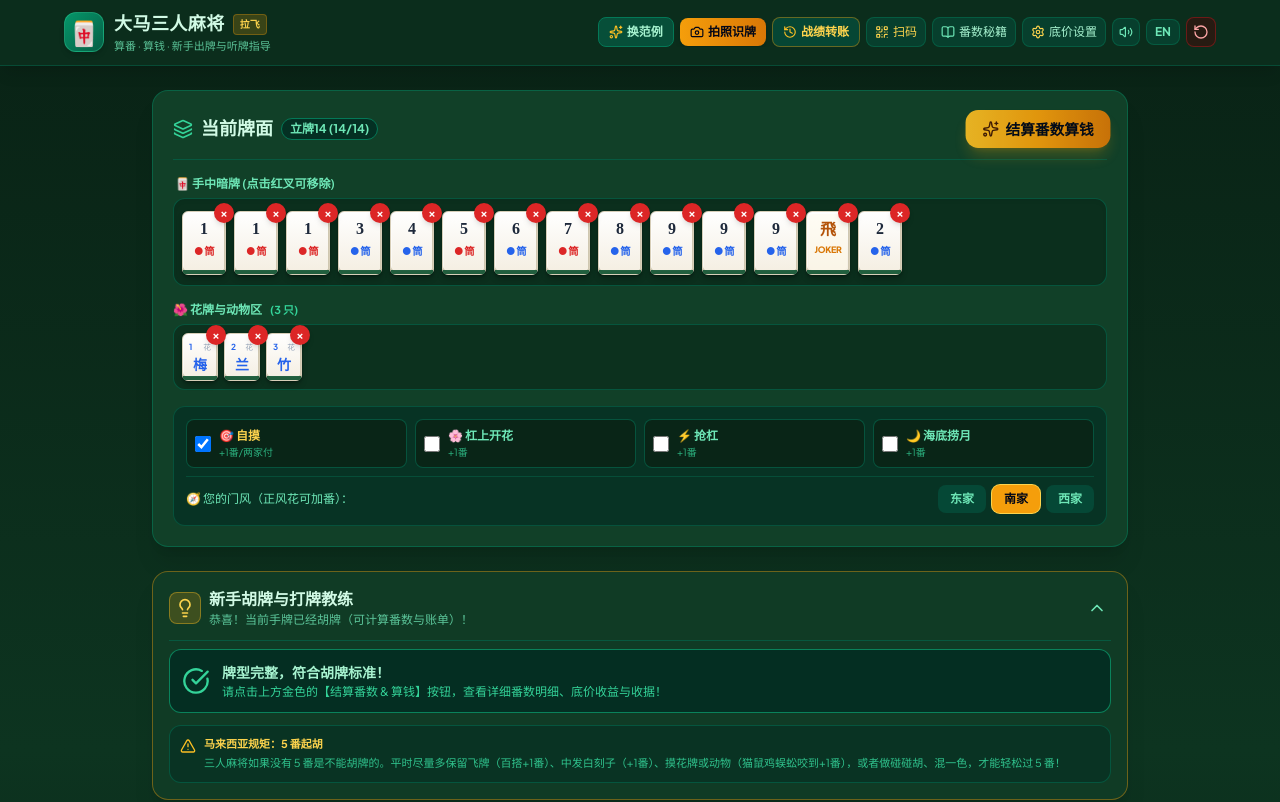
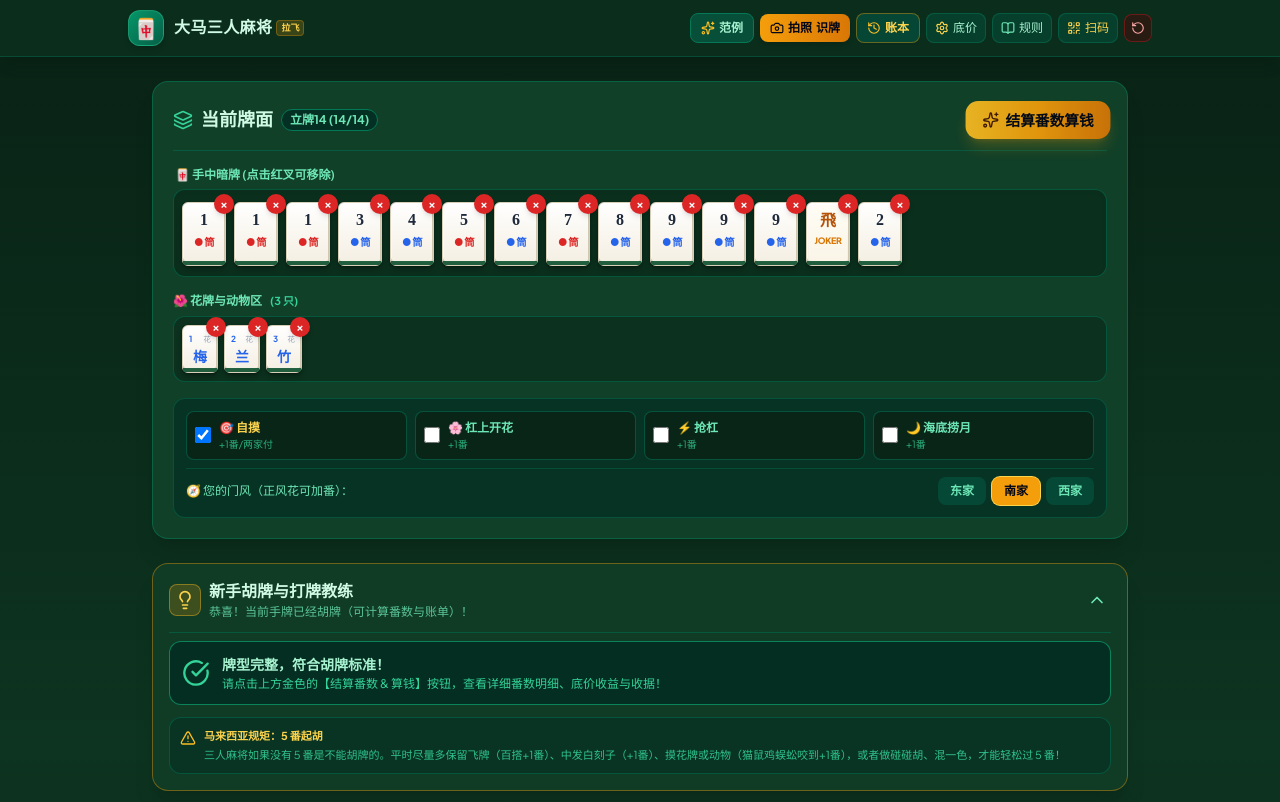
Before and after one commit to IV4N666/91clubmahjong, a React (Vite) app: page / in a window 1280 px wide. Shown: the top 802 px of the page. Built offline with nearby package versions, Linux system fonts and the light colour scheme; a web font is replaced by a local one.

Commit message:
perf: remove sound & language toggles to streamline mobile navbar within 100vw

```diff
--- a/src/components/Navbar.tsx
+++ b/src/components/Navbar.tsx
@@ -1,7 +1,5 @@
 import React from 'react';
 import {
-  Volume2,
-  VolumeX,
   Settings,
   BookOpen,
   Camera,
@@ -10,11 +8,8 @@ import {
   History,
   QrCode,
 } from 'lucide-react';
-import { soundFx } from '../utils/soundEffects';
 
 interface NavbarProps {
-  lang: 'zh' | 'en';
-  onToggleLang: () => void;
   onOpenSettings: () => void;
   onOpenRules: () => void;
   onOpenHistory: () => void;
@@ -23,13 +18,14 @@ interface NavbarProps {
   onOpenCamera: () => void;
   onClearHand: () => void;
   onLoadSample: () => void;
-  soundEnabled: boolean;
-  onToggleSound: () => void;
+  // 保持接口兼容
+  lang?: 'zh' | 'en';
+  onToggleLang?: () => void;
+  soundEnabled?: boolean;
+  onToggleSound?: () => void;
 }
 
 export const Navbar: React.FC<NavbarProps> = ({
-  lang,
-  onToggleLang,
   onOpenSettings,
   onOpenRules,
   onOpenHistory,
@@ -38,133 +34,109 @@ export const Navbar: React.FC<NavbarProps> = ({
   onOpenCamera,
   onClearHand,
   onLoadSample,
-  soundEnabled,
-  onToggleSound,
 }) => {
   return (
-    <header className="sticky top-0 z-40 bg-[#0c2f1d]/95 backdrop-blur-md border-b border-emerald-800/60 shadow-lg px-2.5 py-2 sm:px-6 sm:py-2.5">
-      <div className="max-w-6xl mx-auto flex items-center justify-between gap-1.5 sm:gap-2">
+    <header className="sticky top-0 z-40 bg-[#0c2f1d]/95 backdrop-blur-md border-b border-emerald-800/60 shadow-lg px-2 py-2 sm:px-6 sm:py-2.5 w-full max-w-full overflow-x-hidden">
+      <div className="max-w-5xl mx-auto flex items-center justify-between gap-1 sm:gap-2">
         {/* Logo & 标题 */}
         <div className="flex items-center gap-1.5 sm:gap-2.5 shrink-0">
-          <div className="w-8 h-8 sm:w-10 sm:h-10 rounded-xl bg-gradient-to-br from-emerald-600 to-emerald-800 border border-emerald-400/40 flex items-center justify-center shadow-md text-xl sm:text-2xl">
+          <div className="w-8 h-8 sm:w-9 sm:h-9 rounded-xl bg-gradient-to-br from-emerald-600 to-emerald-800 border border-emerald-400/40 flex items-center justify-center shadow-md text-lg sm:text-xl">
             🀄
           </div>
           <div>
-            <div className="flex items-center gap-1 sm:gap-2">
-              <h1 className="font-mahjong font-extrabold text-sm sm:text-lg text-emerald-100 tracking-wide">
-                {lang === 'zh' ? '大马三人麻将' : 'MY 3P Mahjong'}
+            <div className="flex items-center gap-1">
+              <h1 className="font-mahjong font-extrabold text-sm sm:text-base text-emerald-100 tracking-wide whitespace-nowrap">
+                大马三人麻将
               </h1>
-              <span className="bg-amber-500/20 text-amber-300 text-[9px] sm:text-[10px] font-bold px-1 py-0.2 sm:px-1.5 sm:py-0.5 rounded border border-amber-500/30">
-                {lang === 'zh' ? '拉飞' : 'LaFei'}
+              <span className="bg-amber-500/20 text-amber-300 text-[9px] font-bold px-1 py-0.2 rounded border border-amber-500/30 shrink-0">
+                拉飞
               </span>
             </div>
-            <p className="text-[11px] text-emerald-300/80 font-medium hidden sm:block">
-              {lang === 'zh' ? '算番 · 算钱 · 新手出牌与听牌指导' : 'Fan & Payout Calculator · Beginner Coach'}
-            </p>
           </div>
         </div>
 
         {/* 顶部快捷操作 */}
-        <div className="flex items-center gap-1 sm:gap-1.5 shrink-0 overflow-x-auto no-scrollbar">
+        <div className="flex items-center gap-1 sm:gap-1.5 shrink-0">
           {/* 范例手牌 */}
           <button
             type="button"
             onClick={onLoadSample}
-            className="flex items-center gap-1 text-xs font-semibold p-1.5 sm:px-2.5 sm:py-1.5 rounded-lg bg-emerald-800/70 hover:bg-emerald-700/80 text-emerald-200 border border-emerald-700 transition"
-            title={lang === 'zh' ? '载入高手经典手牌' : 'Load Sample Hand'}
+            className="flex items-center gap-1 text-xs font-semibold p-1.5 sm:px-2.5 sm:py-1.5 rounded-lg bg-emerald-800/70 hover:bg-emerald-700/80 text-emerald-200 border border-emerald-700 transition shrink-0"
+            title="换高手范例手牌"
           >
             <Sparkles className="w-3.5 h-3.5 text-amber-400" />
-            <span className="hidden md:inline">{lang === 'zh' ? '换范例' : 'Sample'}</span>
+            <span className="hidden sm:inline">范例</span>
           </button>
 
           {/* 拍照识牌 */}
           <button
             type="button"
             onClick={onOpenCamera}
-            className="flex items-center gap-1 text-xs font-bold p-1.5 sm:px-2.5 sm:py-1.5 rounded-lg bg-gradient-to-r from-amber-500 to-amber-600 hover:from-amber-400 hover:to-amber-500 text-slate-950 shadow-md transition whitespace-nowrap"
-            title={lang === 'zh' ? '拍照识别手牌' : 'Scan Tiles with Camera'}
+            className="flex items-center gap-1 text-xs font-bold px-2 py-1.5 sm:px-2.5 sm:py-1.5 rounded-lg bg-gradient-to-r from-amber-500 to-amber-600 hover:from-amber-400 hover:to-amber-500 text-slate-950 shadow-md transition whitespace-nowrap shrink-0"
+            title="拍照识别手牌"
           >
             <Camera className="w-3.5 h-3.5" />
-            <span className="hidden sm:inline">{lang === 'zh' ? '拍照识牌' : 'Scan'}</span>
+            <span>拍照</span>
+            <span className="hidden sm:inline">识牌</span>
           </button>
 
           {/* 战绩账本与终局转账 */}
           <button
             type="button"
             onClick={onOpenHistory}
-            className="flex items-center gap-1 text-xs font-bold p-1.5 sm:px-2.5 sm:py-1.5 rounded-lg bg-emerald-900/80 hover:bg-emerald-800 text-amber-300 border border-amber-500/40 shadow-sm transition whitespace-nowrap"
-            title={lang === 'zh' ? '查看牌局总账本与自动转账方案' : 'Session Ledger & Transfers'}
+            className="flex items-center gap-1 text-xs font-bold px-2 py-1.5 sm:px-2.5 sm:py-1.5 rounded-lg bg-emerald-900/80 hover:bg-emerald-800 text-amber-300 border border-amber-500/40 shadow-sm transition whitespace-nowrap shrink-0"
+            title="查看牌局总账本与自动转账方案"
           >
             <History className="w-3.5 h-3.5 text-amber-400" />
-            <span className="hidden sm:inline">{lang === 'zh' ? '战绩转账' : 'Ledger'}</span>
+            <span>账本</span>
             {roundsCount > 0 && (
-              <span className="bg-amber-500 text-slate-950 text-[10px] font-black px-1.5 py-0.2 rounded-full">
+              <span className="ml-0.5 bg-amber-500 text-slate-950 text-[10px] font-black px-1.5 py-0.2 rounded-full">
                 {roundsCount}
               </span>
             )}
+          </button>
+
+          {/* 规则与底价设置 */}
+          <button
+            type="button"
+            onClick={onOpenSettings}
+            className="p-1.5 sm:px-2 sm:py-1.5 rounded-lg bg-emerald-900/60 hover:bg-emerald-800 text-emerald-200 border border-emerald-700/50 flex items-center gap-1 text-xs transition shrink-0"
+            title="设置底价 RM、倍数与起胡番数"
+          >
+            <Settings className="w-3.5 h-3.5 text-amber-300" />
+            <span className="hidden md:inline">底价</span>
+          </button>
+
+          {/* 新手百科 */}
+          <button
+            type="button"
+            onClick={onOpenRules}
+            className="p-1.5 sm:px-2 sm:py-1.5 rounded-lg bg-emerald-900/60 hover:bg-emerald-800 text-emerald-200 border border-emerald-700/50 flex items-center gap-1 text-xs transition shrink-0"
+            title="查看大马三人麻将番数表与规则"
+          >
+            <BookOpen className="w-3.5 h-3.5 text-emerald-300" />
+            <span className="hidden md:inline">规则</span>
           </button>
 
           {/* 扫码分享 */}
           <button
             type="button"
             onClick={onOpenQRCode}
-            className="p-1.5 sm:px-2 sm:py-1.5 rounded-lg bg-emerald-900/60 hover:bg-emerald-800 text-amber-300 border border-emerald-700/50 flex items-center gap-1 text-xs transition"
-            title={lang === 'zh' ? '手机扫码直接打开' : 'Share QR Code'}
+            className="p-1.5 sm:px-2 sm:py-1.5 rounded-lg bg-emerald-900/60 hover:bg-emerald-800 text-amber-300 border border-emerald-700/50 flex items-center gap-1 text-xs transition shrink-0"
+            title="手机扫码直接打开"
           >
             <QrCode className="w-3.5 h-3.5 text-amber-300" />
-            <span className="hidden md:inline">{lang === 'zh' ? '扫码' : 'QR'}</span>
-          </button>
-
-          {/* 新手百科 */}
-          <button
-            type="button"
-            onClick={onOpenRules}
-            className="p-1.5 sm:px-2 sm:py-1.5 rounded-lg bg-emerald-900/60 hover:bg-emerald-800 text-emerald-200 border border-emerald-700/50 flex items-center gap-1 text-xs transition"
-            title={lang === 'zh' ? '查看大马三人麻将番数表与术语' : 'Rules Guide'}
-          >
-            <BookOpen className="w-3.5 h-3.5 text-emerald-300" />
-            <span className="hidden lg:inline">{lang === 'zh' ? '番数秘籍' : 'Rules'}</span>
-          </button>
-
-          {/* 规则与底价设置 */}
-          <button
-            type="button"
-            onClick={onOpenSettings}
-            className="p-1.5 sm:px-2 sm:py-1.5 rounded-lg bg-emerald-900/60 hover:bg-emerald-800 text-emerald-200 border border-emerald-700/50 flex items-center gap-1 text-xs transition"
-            title={lang === 'zh' ? '设置底价 RM、倍数与起胡番数' : 'Stakes Settings'}
-          >
-            <Settings className="w-3.5 h-3.5 text-amber-300" />
-            <span className="hidden lg:inline">{lang === 'zh' ? '底价设置' : 'Stakes'}</span>
-          </button>
-
-          {/* 音效开关 */}
-          <button
-            type="button"
-            onClick={onToggleSound}
-            className="p-1.5 rounded-lg bg-emerald-900/60 hover:bg-emerald-800 text-emerald-300 border border-emerald-700/50 transition"
-            title={soundEnabled ? (lang === 'zh' ? '静音' : 'Mute') : (lang === 'zh' ? '开启音效' : 'Sound On')}
-          >
-            {soundEnabled ? <Volume2 className="w-3.5 h-3.5" /> : <VolumeX className="w-3.5 h-3.5 text-slate-400" />}
-          </button>
-
-          {/* 语言切换 */}
-          <button
-            type="button"
-            onClick={onToggleLang}
-            className="px-2 py-1 rounded-lg bg-emerald-900/60 hover:bg-emerald-800 text-emerald-300 border border-emerald-700/50 text-xs font-bold transition"
-            title="Toggle Language"
-          >
-            {lang === 'zh' ? 'EN' : '中'}
+            <span className="hidden lg:inline">扫码</span>
           </button>
 
           {/* 一键清空 */}
           <button
             type="button"
             onClick={onClearHand}
-            className="p-1.5 rounded-lg bg-red-950/50 hover:bg-red-900/80 text-red-300 border border-red-800/60 transition"
-            title="清空手牌"
+            className="p-1.5 rounded-lg bg-red-950/50 hover:bg-red-900/80 text-red-300 border border-red-800/60 transition shrink-0"
+            title="清空当前手牌"
           >
-            <RotateCcw className="w-4 h-4" />
+            <RotateCcw className="w-3.5 h-3.5" />
           </button>
         </div>
       </div>
--- a/src/index.css
+++ b/src/index.css
@@ -3,7 +3,10 @@
 @tailwind utilities;
 
 @layer base {
+  html,
   body {
+    overflow-x: hidden;
+    max-width: 100vw;
     font-family: 'Plus Jakarta Sans', system-ui, -apple-system, BlinkMacSystemFont, 'Segoe UI', Roboto, Oxygen, Ubuntu, Cantarell, 'Open Sans', 'Helvetica Neue', sans-serif;
     touch-action: manipulation;
     -webkit-tap-highlight-color: transparent;
```
